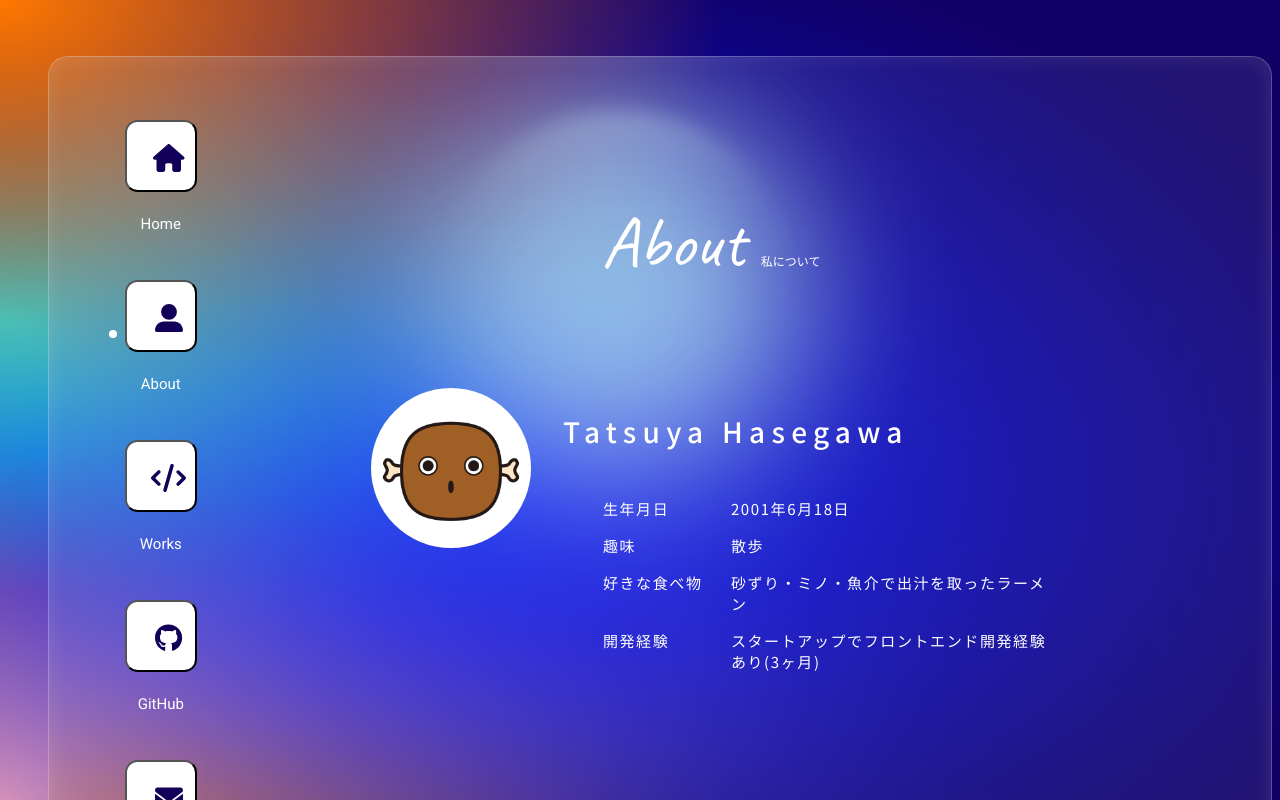
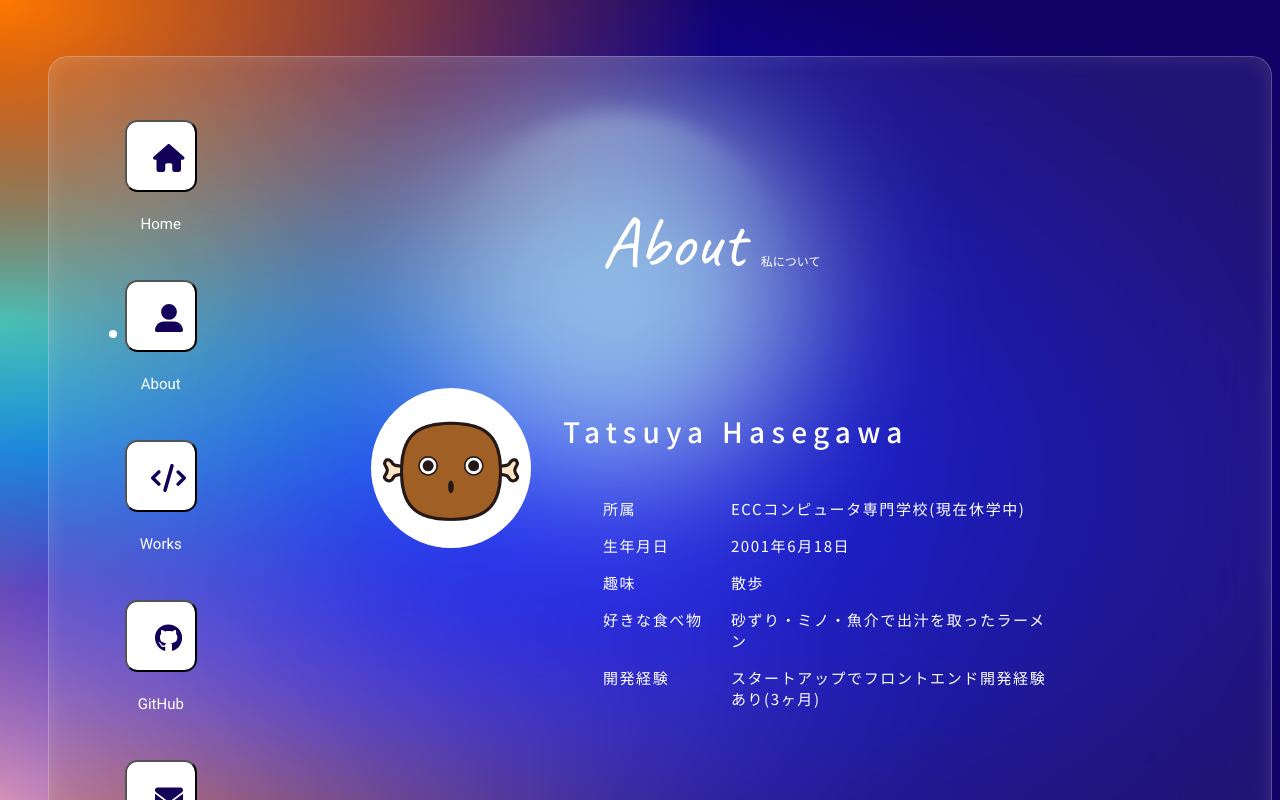
Before and after one commit to hasegawa2073/portfolio, a Next.js app: page /about in a window 1280 px wide. Shown: the top 800 px of the page. Built offline with nearby package versions, Linux system fonts and the light colour scheme.

Commit message:
fix: profileに所属組織の項目追加

```diff
--- a/src/pages/about.tsx
+++ b/src/pages/about.tsx
@@ -10,6 +10,7 @@
 
 const profile = {
   name: 'Tatsuya Hasegawa',
+  team: 'ECCコンピュータ専門学校(現在休学中)',
   birth: '2001年6月18日',
   hobby: '散歩',
   favoriteFood: '砂ずり・ミノ・魚介で出汁を取ったラーメン',
@@ -65,6 +66,10 @@
               <h2 className={`${notoSansJP.className} ${styles.profile__name}`}>{profile.name}</h2>
               <ul className={styles.profile__txt}>
                 <li className={styles.profile__li}>
+                  <span className={styles.profile__ttl}>所属</span>
+                  <span className={styles.profile__content}>{profile.team}</span>
+                </li>
+                <li className={styles.profile__li}>
                   <span className={styles.profile__ttl}>生年月日</span>
                   <span className={styles.profile__content}>{profile.birth}</span>
                 </li>
```
